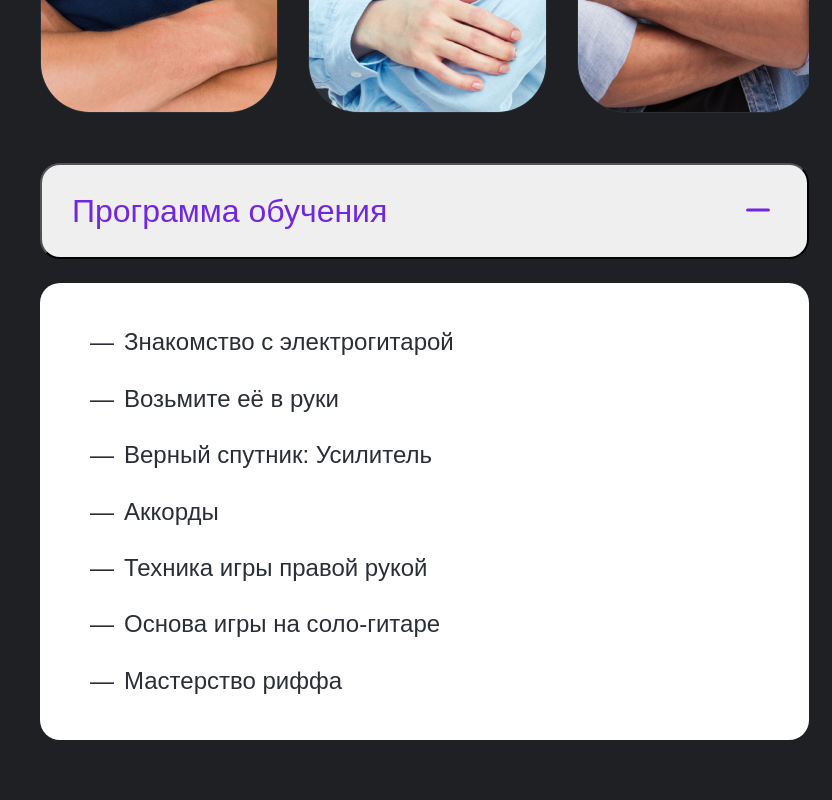
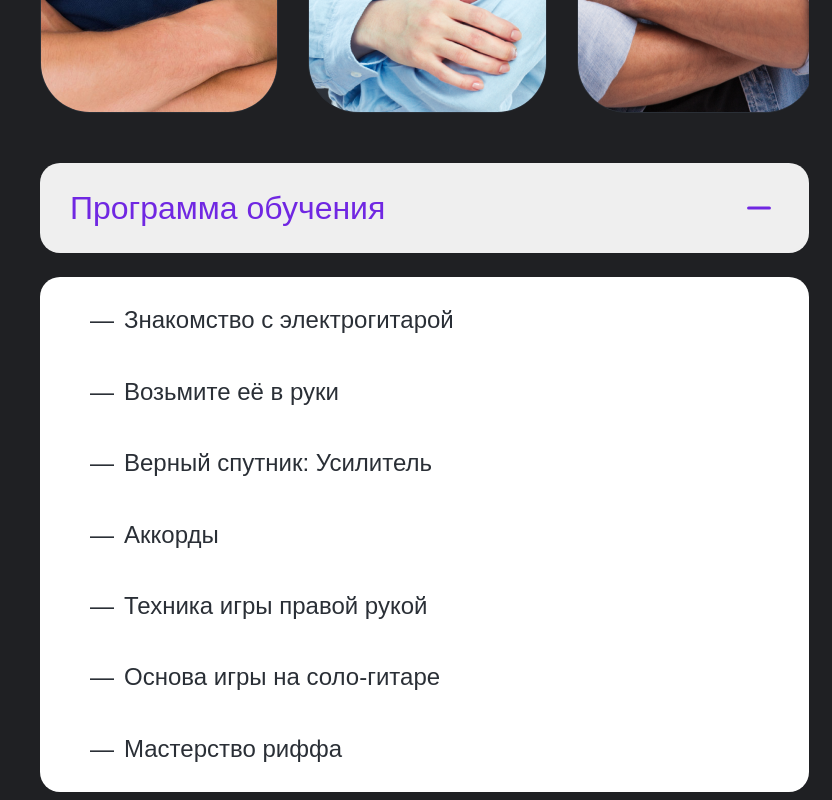
Before and after one commit to veronica-dm/Guitar, a website built with webpack: page src/index.html in a window 1280 px wide. Shown: the part 1936-2736 px from the top of the page, without its empty margins (448-1280 px from the left). Before the commit the page ends 2684 px from the top, so only its background shows below. Built offline with nearby package versions, Linux system fonts and the light colour scheme.

Commit message:
shedule ver2

```diff
--- a/src/styles/main.scss
+++ b/src/styles/main.scss
@@ -502,21 +502,23 @@ a {
 .accordion {
 
     &__btn {
+        display: flex;
+        justify-content: space-between;
+        align-items: center;
+        font-family: $font;
+        font-size:32px;
+        font-weight: 400;
+        color: $accent;
+        // padding: 27.5px 30px;
+        padding: 20px 25px 20px 30px;
+        border:none;
+        border-radius: 20px;
+        width: 100%;
         margin-top:50px;
         margin-bottom:24px;
-        font-family: $font;
-        font-size:32px;
-        color: $accent;
-        padding: 27.5px 30px;
-        border-radius: 20px;
-        width: 100%;
-        text-align: left;
-        position: relative;
-        font-weight: 400;
+
         &::after {
-            position: absolute;
-            right:24px;
-            top:20px;
+
             display: block;
             content: '';
             width: 50px;
@@ -535,10 +537,8 @@ a {
 
     &__panel {
         max-height: 0;
-        // height: 512px;
         overflow: hidden;
         transition: max-height 0.2s ease-in-out;
-        padding: 30px 50px;
         background-color: $light;
         color:$dark;
         border-radius: 20px;
@@ -546,9 +546,11 @@ a {
     &__list {
         list-style-type: none;
         padding-left: 0;
+        margin: 0;
+        padding: 30px 50px;
         display: flex;
         flex-direction: column;
-        gap:30px;
+        gap:45px;
     }
 
     &__item {
```
